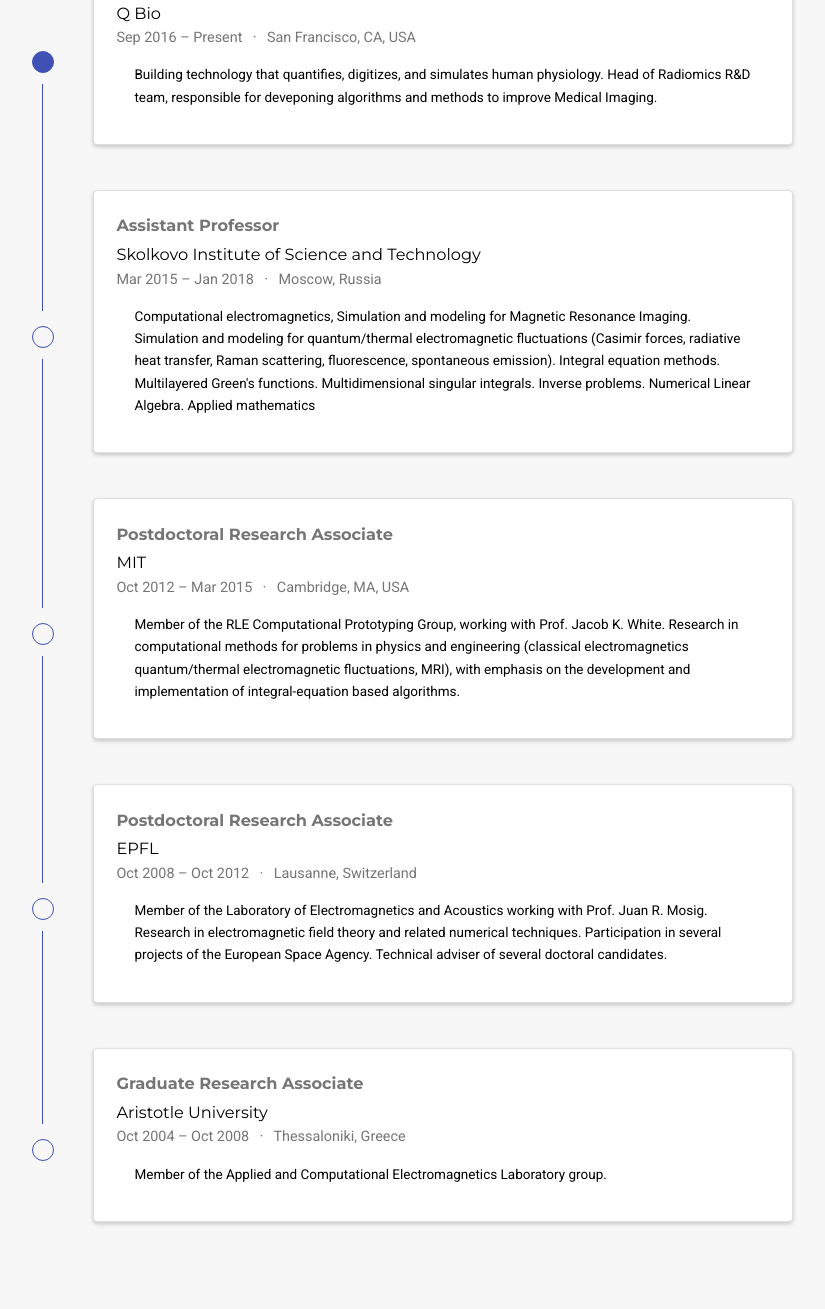
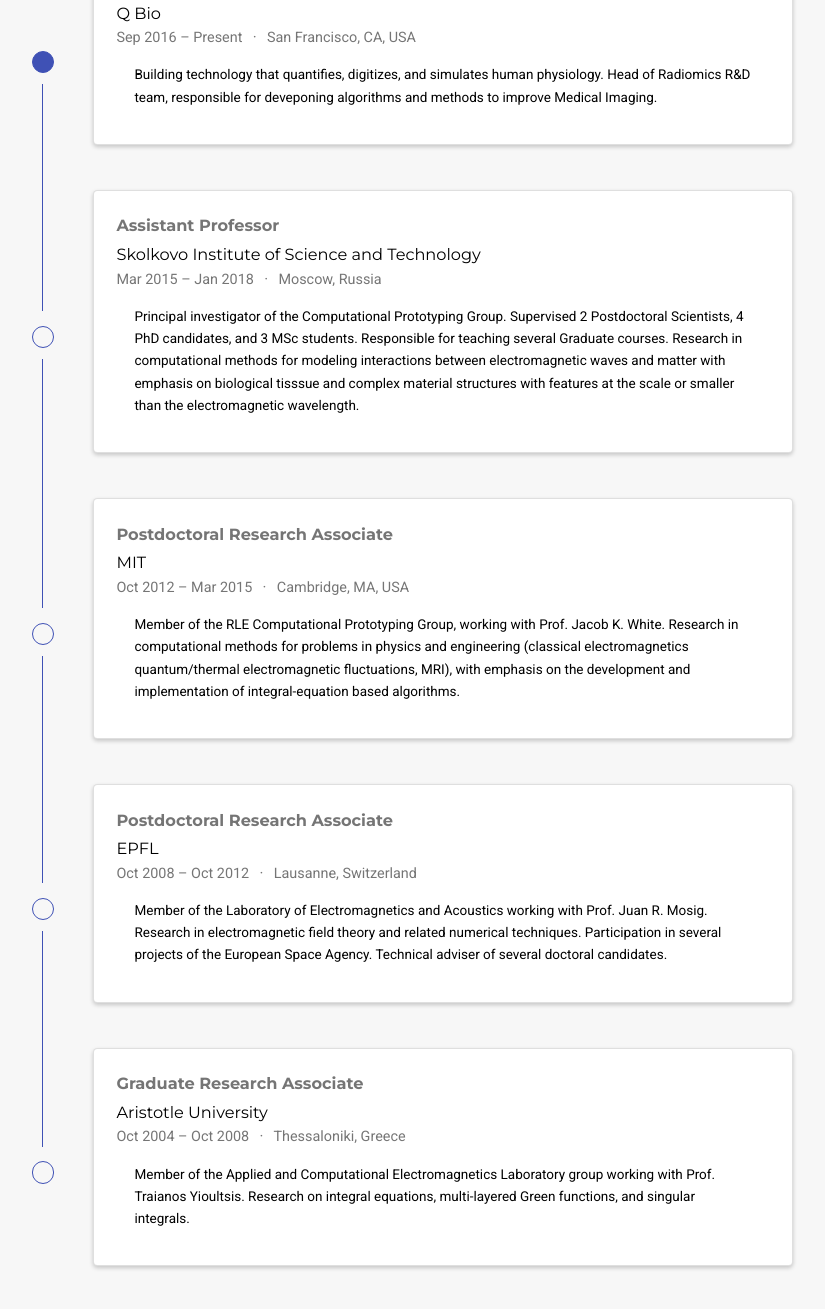
Before and after one commit to thanospol/thanospol.github.io, a plain HTML site: page index.html in a window 1280 px wide. Shown: the part 908-2217 px from the top of the page, without its empty margins (432-1257 px from the left). Drawn offline with nearby package versions, Linux system fonts and the light colour scheme; some icons are missing.

Commit message:
rebuilding site Wed Jan  1 13:56:11 PST 2020

```diff
--- a/index.html
+++ b/index.html
@@ -792,7 +792,7 @@
                 <span>Moscow, Russia</span>
 
             </div>
-            <div class="card-text">Computational electromagnetics, Simulation and modeling for Magnetic Resonance Imaging. Simulation and modeling for quantum/thermal electromagnetic fluctuations (Casimir forces, radiative heat transfer, Raman scattering, fluorescence, spontaneous emission). Integral equation methods. Multilayered Green's functions. Multidimensional singular integrals. Inverse problems. Numerical Linear Algebra. Applied mathematics</div>
+            <div class="card-text">Principal investigator of the Computational Prototyping Group. Supervised 2 Postdoctoral Scientists, 4 PhD candidates, and 3 MSc students. Responsible for teaching several Graduate courses. Research in computational methods for modeling interactions between electromagnetic waves and matter with emphasis on biological tisssue and complex material structures with features at the scale or smaller than the electromagnetic wavelength.</div>
           </div>
         </div>
       </div>
@@ -903,7 +903,7 @@
                 <span>Thessaloniki, Greece</span>
 
             </div>
-            <div class="card-text">Member of the Applied and Computational Electromagnetics Laboratory group.</div>
+            <div class="card-text">Member of the Applied and Computational Electromagnetics Laboratory group working with Prof. Traianos Yioultsis. Research on integral equations, multi-layered Green functions, and singular integrals.</div>
           </div>
         </div>
       </div>
```
